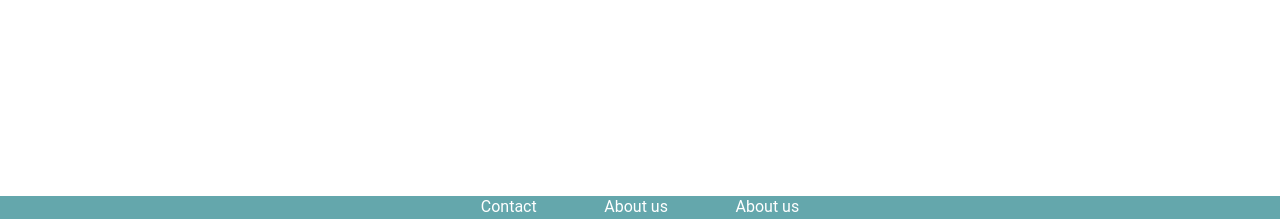
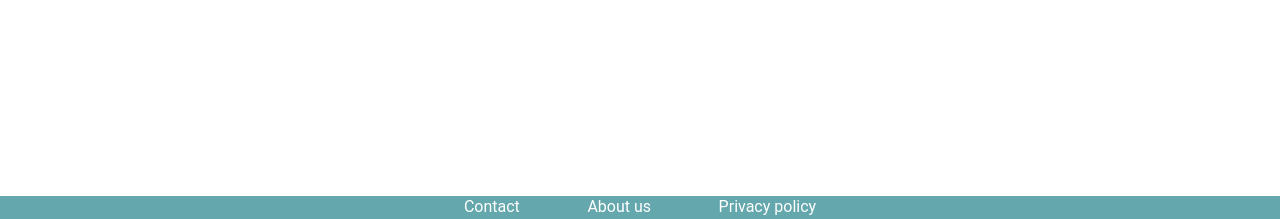
Before and after one commit to cecilia-andersson/SIDES-Web-App-LIMS, a PHP site: page / in a window 1280 px wide. Shown: the part 581-800 px from the top of the page. Run offline with PHP 8.4, Linux system fonts and the light colour scheme.

Commit message:
Update index.php

```diff
--- a/index.php
+++ b/index.php
@@ -56,7 +56,7 @@
     <footer>
         <a href="user_profile/contact.php">Contact</a>
         <a href="user_profile/aboutus.php">About us</a>
-        <a href="user_profile/privacypolicy.php">About us</a>
+        <a href="user_profile/privacypolicy.php">Privacy policy</a>
     </footer>
 
 </body>
```
